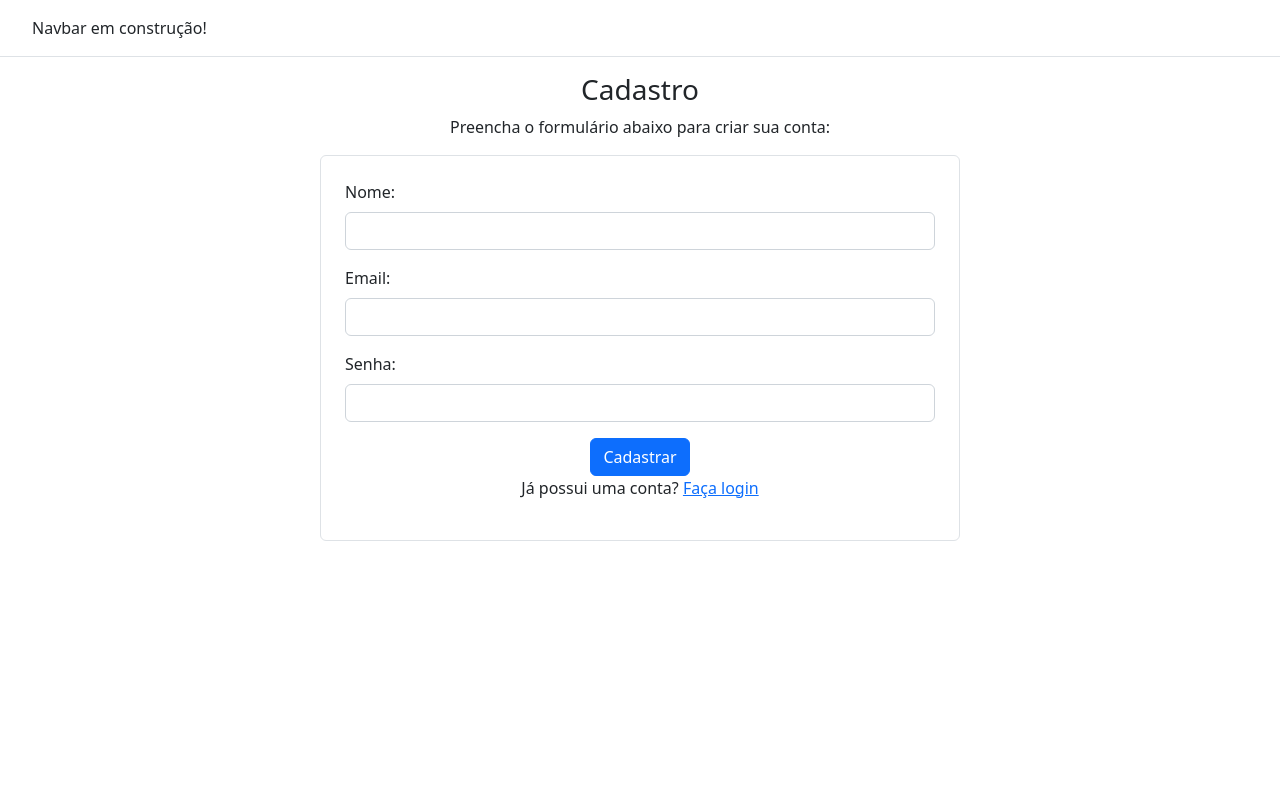
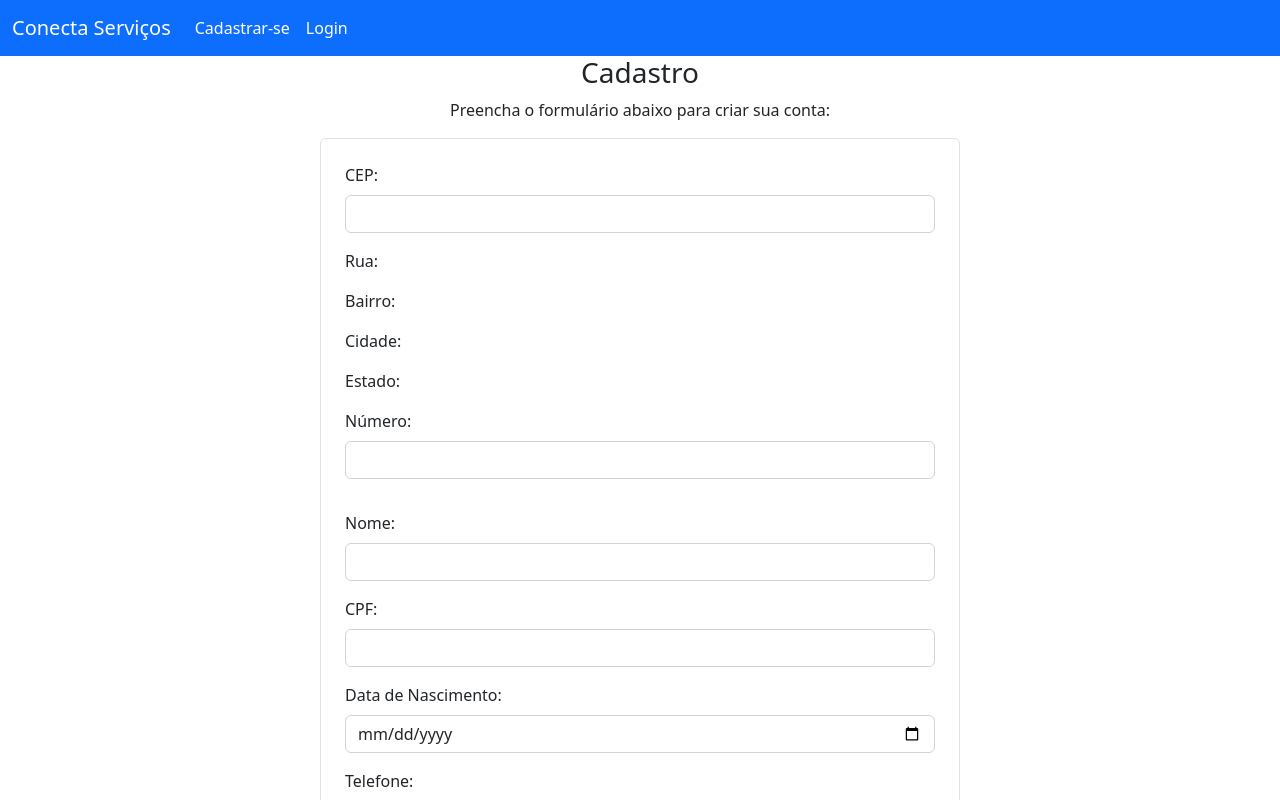
Before and after one commit to trueryk/projeto-integrador, a React (Vite) app: page /cadastro in a window 1280 px wide. Shown: the top 800 px of the page. Built offline with nearby package versions, Linux system fonts and the light colour scheme.

Commit message:
Reformulação da página de cadastro + session storage + navbar provisória

```diff
--- a/src/App.jsx
+++ b/src/App.jsx
@@ -1,6 +1,7 @@
 import { Routes, Route } from 'react-router-dom'
 import Home from './pages/Home'
 import Menu from './components/Menu'
+import LoginSalvo from './components/LoginSalvo'
 import './App.css'
 import Login from './pages/Login'
 import Cadastro from './pages/Cadastro'
@@ -15,6 +16,7 @@ function App() {
         <Route path='/cadastro' element={<Cadastro />} />
         <Route path='/login' element={<Login/>} />
       </Routes>
+      <LoginSalvo />
     </>
   )
 }
--- /dev/null
+++ b/src/components/LoginSalvo.jsx
@@ -0,0 +1,29 @@
+import {useState, useEffect} from 'react';
+
+export default function LoginSalvo(){
+
+const username = 1
+const password = 2
+
+const [valorun, mudarVlun] = useState("")
+const [valorpw, mudarVlpw] = useState("")
+
+useEffect(() => {
+
+    mudarVlun(sessionStorage.getItem(username))
+
+    mudarVlpw(sessionStorage.getItem(password))
+
+
+}, [])
+
+useEffect(() => {
+
+    sessionStorage.setItem(username, valorun)
+    sessionStorage.setItem(password, valorpw)
+
+}, [valorun, valorpw])
+
+return;
+
+}
--- a/src/components/Menu.jsx
+++ b/src/components/Menu.jsx
@@ -1,9 +1,24 @@
 export default function Menu(){
     return(
         <>
-            <ul className="py-3 border-bottom">
-                Navbar em construção!
-            </ul>
+            <nav class="navbar navbar-expand-lg bg-primary  navbar-dark">
+            <div class="container-fluid">
+                <a class="navbar-brand" href="/">Conecta Serviços</a>
+                <button class="navbar-toggler" type="button" data-bs-toggle="collapse" data-bs-target="#navbarNav" aria-controls="navbarNav" aria-expanded="false" aria-label="Toggle navigation">
+                <span class="navbar-toggler-icon"></span>
+                </button>
+                <div class="collapse navbar-collapse" id="navbarNav">
+                <ul class="navbar-nav">
+                    <li class="nav-item">
+                    <a class="nav-link active" href="/cadastro">Cadastrar-se</a>
+                    </li>
+                    <li class="nav-item">
+                    <a class="nav-link active" href="/login">Login</a>
+                    </li>
+                </ul>
+                </div>
+            </div>
+            </nav>
         </>
     )
 }
--- a/src/pages/Cadastro.jsx
+++ b/src/pages/Cadastro.jsx
@@ -1,10 +1,39 @@
-import { useState } from "react";
+import { useState, useEffect } from "react";
 
 export default function Cadastro() {
 
+    const [cpf, setCpf] = useState("");
     const [nome, setNome] = useState("");
+    const [dataNascimento, setDataNascimento] = useState("");
+    const [telefone, setTelefone] = useState("");
     const [email, setEmail] = useState("");
     const [senha, setSenha] = useState("");
+    const [bairro, setBairro] = useState("");
+        const [cep, setCep] = useState("");
+        const [cidade, setCidade] = useState("");
+        const [estado, setEstado] = useState("");
+        const [numero, setNumero] = useState("");
+        const [rua, setRua] = useState("");
+
+        useEffect(() => {
+            if (cep.length === 8) {
+                fetch(`https://viacep.com.br/ws/${cep}/json/`)
+                    .then(response => response.json())
+                    .then(data => {
+                        setBairro(data.bairro);
+                        setCidade(data.localidade);
+                        setEstado(data.uf);
+                        setRua(data.logradouro);
+                    });
+            } else {
+                setBairro("");
+                setCidade("");
+                setEstado("");
+                setRua("");
+                setNumero("");
+            }
+        }, [cep]);
+
 
     return(
         <>
@@ -15,22 +44,65 @@ export default function Cadastro() {
             <form style={{display: 'flex', flexDirection: 'column'}} className="form">
 
                 <div className="mb-3">
+
+                <div className="mb-3">
+                    <label className="form-label">CEP:</label>
+                    <input className="form-control" type="text" value={cep} onChange={(e) => setCep(e.target.value)} />
+                </div>
+
+                <div className="mb-3">Rua: {rua}</div>
+
+                <div className="mb-3">Bairro: {bairro}</div>
+
+                <div className="mb-3">Cidade: {cidade}</div>
+
+                <div className="mb-3">Estado: {estado}</div>
+
+                <div className="mb-3">
+                    <label className="form-label">Número:</label>
+                    <input className="form-control" type="text" value={numero} onChange={(e) => setNumero(e.target.value)} />
+                </div>
+
+                </div>
+
+                <div className="mb-3">
+
+                <div className="mb-3">
                     <label className="form-label">Nome:</label>
                     <input className="form-control" type="text" value={nome} onChange={(e) => setNome(e.target.value)} />
                 </div>
 
                 <div className="mb-3">
-                <label className="form-label">Email:</label>
+                    <label className="form-label">CPF:</label>
+                    <input className="form-control" type="text" value={cpf} onChange={(e) => setCpf(e.target.value)} />
+                </div>
+
+                <div className="mb-3">
+                    <label className="form-label">Data de Nascimento:</label>
+                    <input className="form-control" type="date" value={dataNascimento} onChange={(e) => setDataNascimento(e.target.value)} />
+                </div>
+
+                <div className="mb-3">
+                    <label className="form-label">Telefone:</label>
+                    <input className="form-control" type="text" value={telefone} onChange={(e) => setTelefone(e.target.value)} />
+                </div>
+
+                <div className="mb-3">
+                    <label className="form-label">Email:</label>
                     <input className="form-control" type="email" value={email} onChange={(e) => setEmail(e.target.value)} />
                 </div>
-
 
                 <div className="mb-3">
                     <label className="form-label">Senha:</label>
                     <input className="form-control" type="password" value={senha} onChange={(e) => setSenha(e.target.value)} />
                 </div>
 
+                </div>
+
                 <button type="submit" className="btn btn-primary align-self-center">Cadastrar</button>
+
+
+
             </form>
             <p style={{textAlign: 'center'}}>Já possui uma conta? <a href="/login">Faça login</a></p>
             </div>
--- a/src/pages/Home.jsx
+++ b/src/pages/Home.jsx
@@ -29,8 +29,8 @@ export default function Home() {
                 </div>
                 <div className="searchbar border rounded">
                     <div className="px-5 py-4">
-                        <label for="nome" class="form-label">Nome</label>
-                        <input type="nome" class="form-control " placeholder="Nome do profissional" value={busca} onChange={(e) => { setBusca(e.target.value) }}></input>
+                        <label for="nome" className="form-label">Nome</label>
+                        <input type="nome" className="form-control " placeholder="Nome do profissional" value={busca} onChange={(e) => { setBusca(e.target.value) }}></input>
                     </div>
                 </div>
                 <div className="row justify-content-center py-5">
@@ -38,14 +38,14 @@ export default function Home() {
                     (
                         <div className="col-5">
                             {/* Transformar esse código em componente mais pra frente! */}
-                            <div class="card">
-                                <div class="card-body ps-3 py-4">
+                            <div className="card">
+                                <div className="card-body ps-3 py-4">
                                     <div className="row">
                                         <div className="col-8">
-                                            <div><p class="card-title fs-6">{servico.nome}</p></div>
+                                            <div><p className="card-title fs-6">{servico.nome}</p></div>
                                             <div className="avaliacao"> {servico.avaliacao} ⭐</div>
                                             <div className="text-secondary mb-3">{servico.profissao}</div>
-                                            <p class="card-text">{servico.cidade}, {servico.estado}</p>
+                                            <p className="card-text">{servico.cidade}, {servico.estado}</p>
                                             <button className="btn btn-primary me-3">Avaliações</button>
                                             <button className="btn btn-outline-primary">Avaliar</button>
                                         </div>
```
